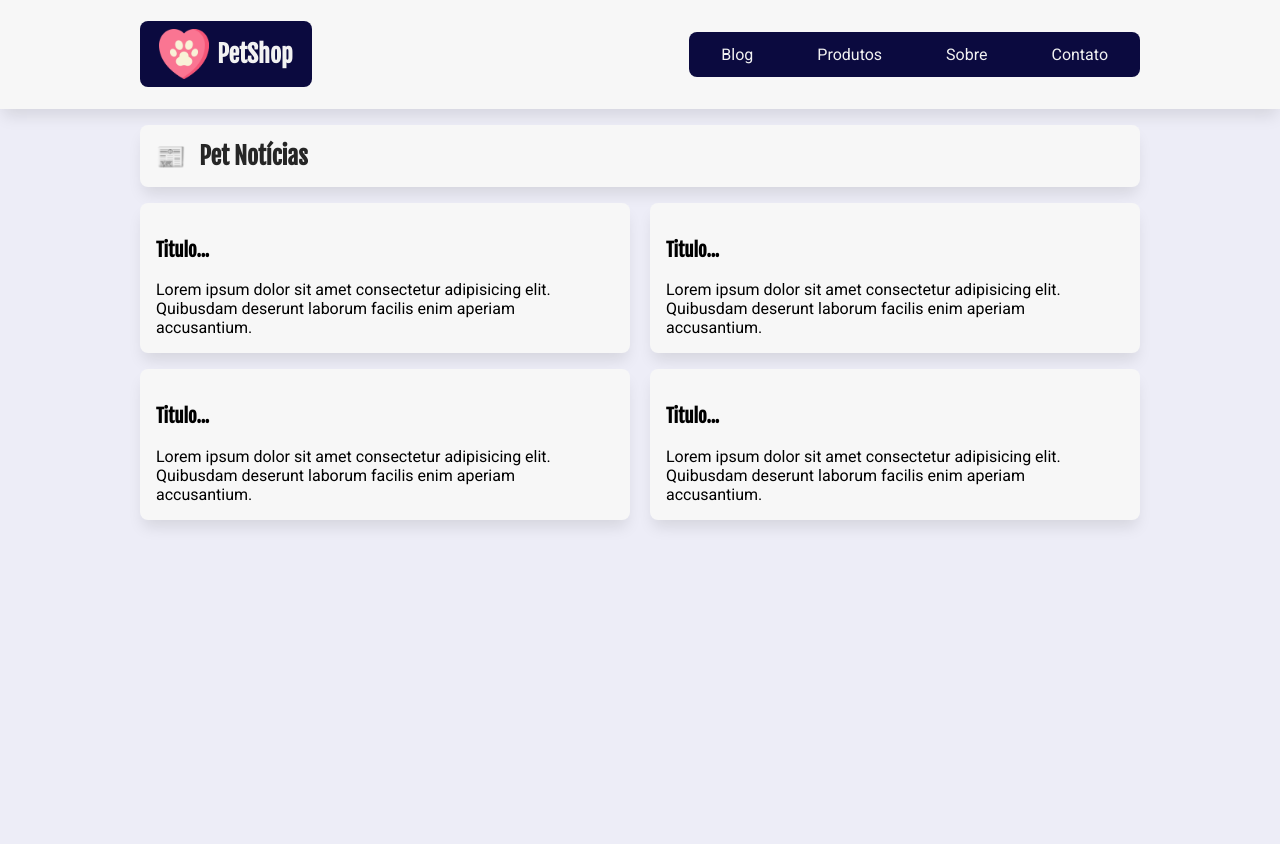
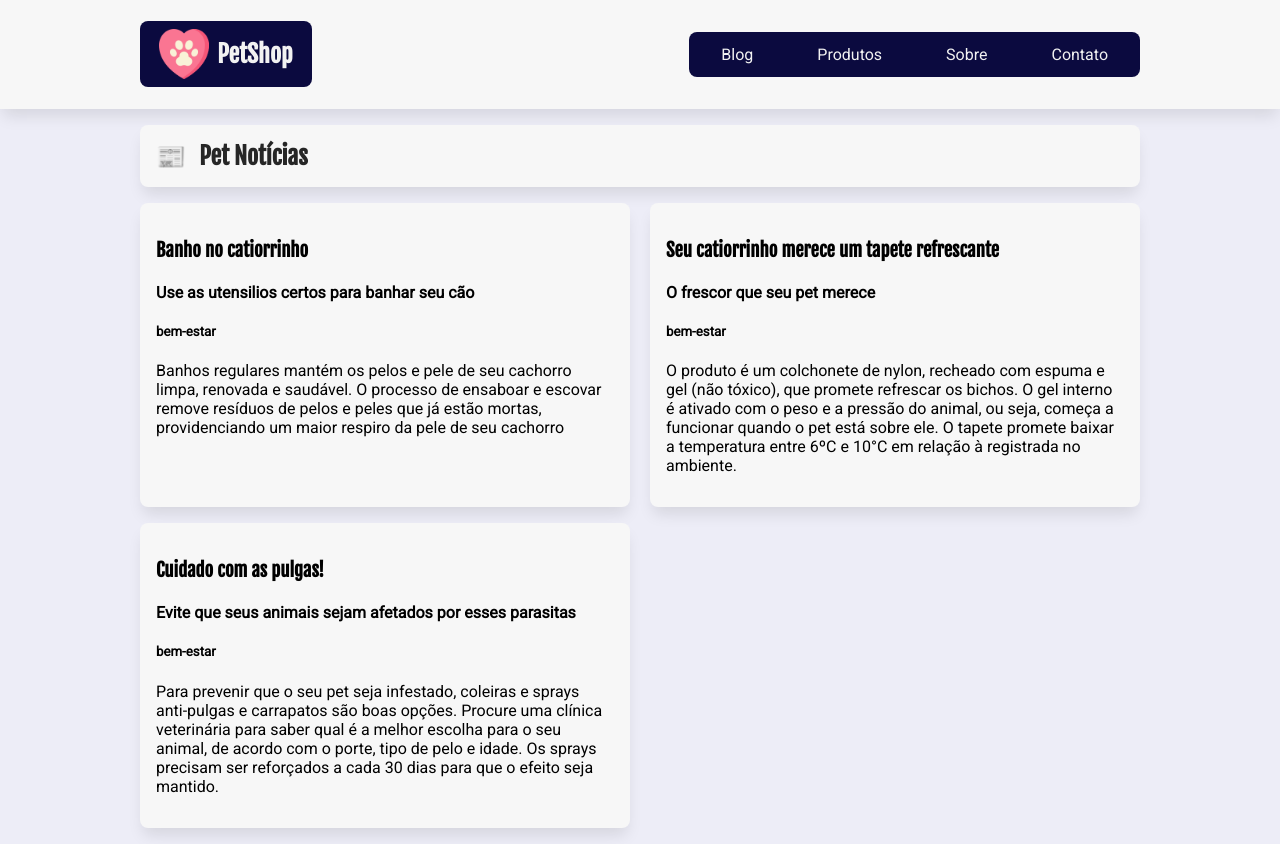
Before and after one commit to veronica-silva/petshop-veronica, a React (Create React App) app: page / in a window 1280 px wide. Before the commit the page ends 800 px from the top, so only its background shows below. Built offline with nearby package versions, Linux system fonts and the light colour scheme.

Commit message:
Update ListaPosts.jsx

```diff
--- a/src/components/ListaPosts/ListaPosts.jsx
+++ b/src/components/ListaPosts/ListaPosts.jsx
@@ -1,28 +1,42 @@
 import estilos from "./ListaPosts.module.css";
 
 const ListaPosts = () => {
+  const posts = [
+    {
+      id: 1,
+      titulo: "Banho no catiorrinho",
+      subtitulo: "Use as utensilios certos para banhar seu cão",
+      descricao:
+        "Banhos regulares mantém os pelos e pele de seu cachorro limpa, renovada e saudável. O processo de ensaboar e escovar remove resíduos de pelos e peles que já estão mortas, providenciando um maior respiro da pele de seu cachorro",
+      categoria: "bem-estar",
+    },
+    {
+      id: 2,
+      titulo: "Seu catiorrinho merece um tapete refrescante",
+      subtitulo: "O frescor que seu pet merece",
+      descricao:
+        "O produto é um colchonete de nylon, recheado com espuma e gel (não tóxico), que promete refrescar os bichos. O gel interno é ativado com o peso e a pressão do animal, ou seja, começa a funcionar quando o pet está sobre ele. O tapete promete baixar a temperatura entre 6ºC e 10°C em relação à registrada no ambiente.",
+      categoria: "bem-estar",
+    },
+    {
+      id: 3,
+      titulo: "Cuidado com as pulgas!",
+      subtitulo: "Evite que seus animais sejam afetados por esses parasitas",
+      descricao:
+        "Para prevenir que o seu pet seja infestado, coleiras e sprays anti-pulgas e carrapatos são boas opções. Procure uma clínica veterinária para saber qual é a melhor escolha para o seu animal, de acordo com o porte, tipo de pelo e idade. Os sprays precisam ser reforçados a cada 30 dias para que o efeito seja mantido.",
+      categoria: "bem-estar",
+    },
+  ];
   return (
     <div className={estilos.lista_posts}>
-      <article className={estilos.post}>
-        <h3>Titulo...</h3>
-        Lorem ipsum dolor sit amet consectetur adipisicing elit. Quibusdam
-        deserunt laborum facilis enim aperiam accusantium.
-      </article>
-      <article className={estilos.post}>
-        <h3>Titulo...</h3>
-        Lorem ipsum dolor sit amet consectetur adipisicing elit. Quibusdam
-        deserunt laborum facilis enim aperiam accusantium.
-      </article>
-      <article className={estilos.post}>
-        <h3>Titulo...</h3>
-        Lorem ipsum dolor sit amet consectetur adipisicing elit. Quibusdam
-        deserunt laborum facilis enim aperiam accusantium.
-      </article>
-      <article className={estilos.post}>
-        <h3>Titulo...</h3>
-        Lorem ipsum dolor sit amet consectetur adipisicing elit. Quibusdam
-        deserunt laborum facilis enim aperiam accusantium.
-      </article>
+      {posts.map(({ id, titulo, subtitulo, descricao, categoria }) => (
+        <article className={estilos.post} key={id}>
+          <h3>{titulo}</h3>
+          <h4>{subtitulo}</h4>
+          <h5>{categoria}</h5>
+          <p>{descricao}</p>
+        </article>
+      ))}
     </div>
   );
 };
```
